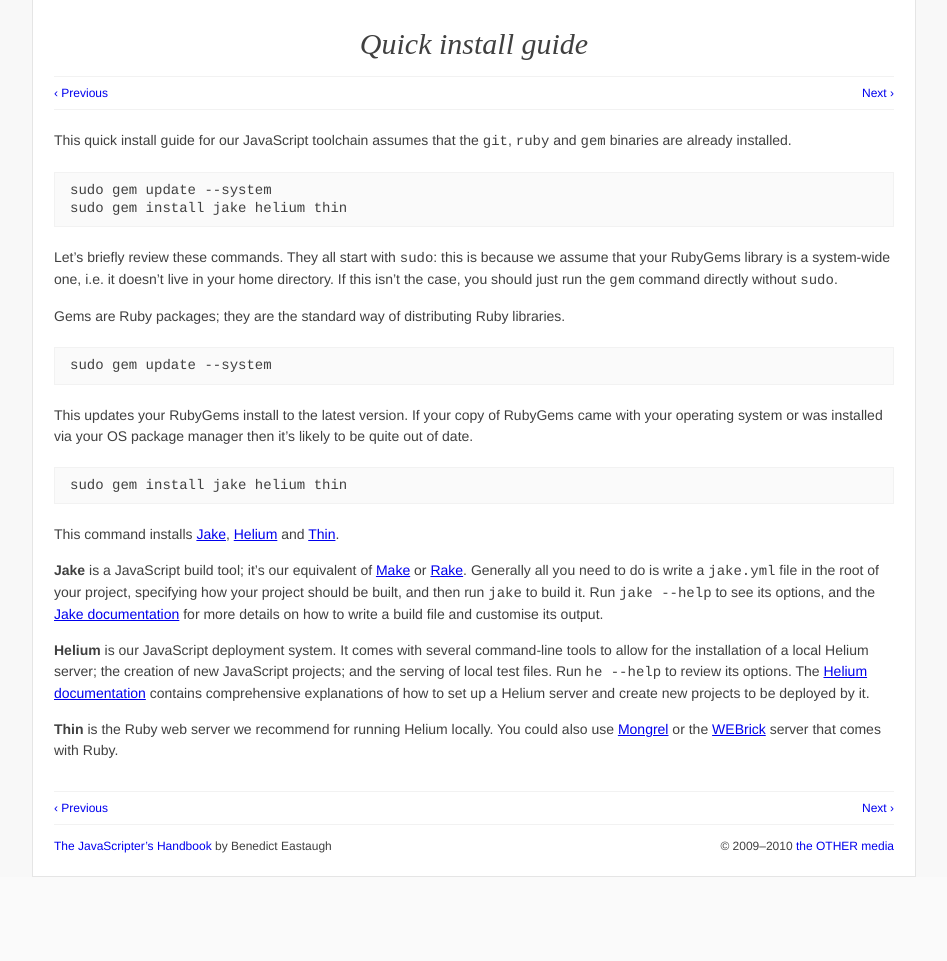
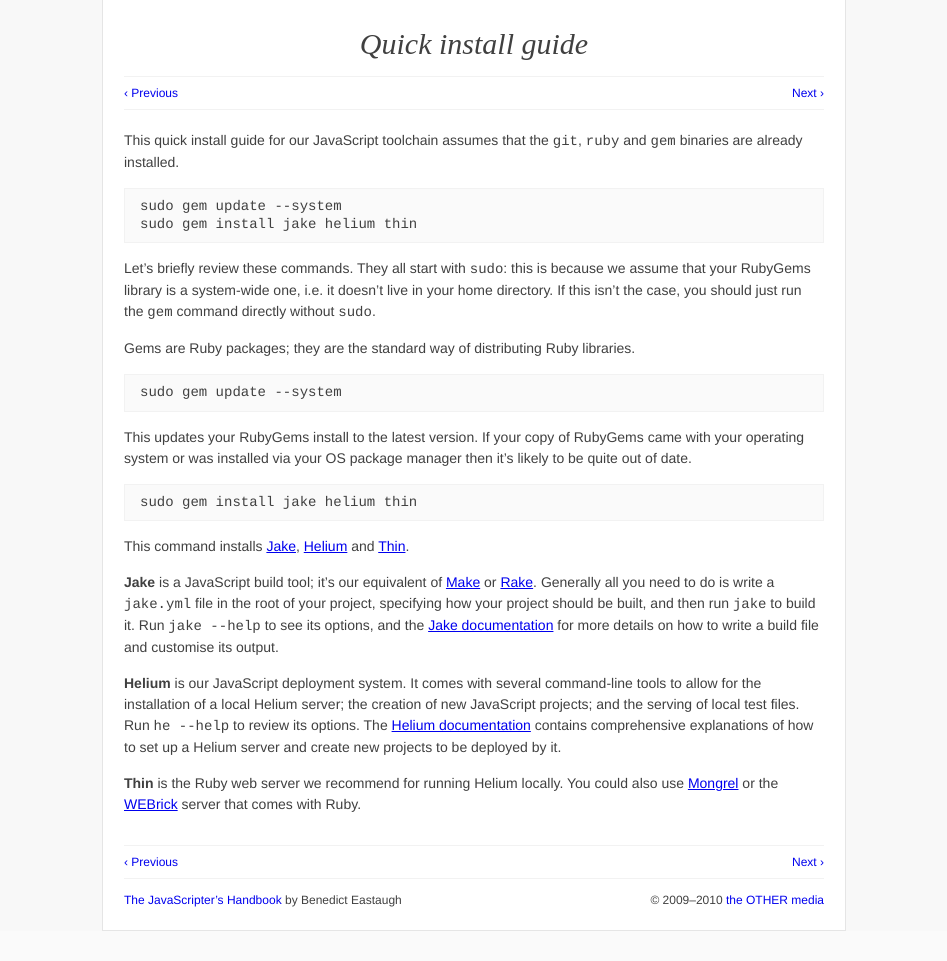
Before and after one commit to othermedia/js-handbook, a Jekyll site: the page built from quick-install.md, in a window 1280 px wide. Shown: the whole page, without its empty margins (166-1113 px from the left). Built offline with Jekyll 4.4.1, drawn with Linux system fonts in a browser that asks for light colours; Markdown is read by kramdown in place of the engine named in the settings; before the commit the page ends 907 px from its top, so only the background shows below that.

Commit message:
Tweak the layout slightly.

```diff
--- a/styles/style.css
+++ b/styles/style.css
@@ -6,7 +6,7 @@
 /* End hide from IE-mac */
 
 html, body {margin:0; border:none; padding:0; background:#fafafa; font-family:Helvetica, Arial, sans-serif; font-size:14px; color:#404040; line-height:1.5;}
-#wrapper {width:60em; margin:0 auto 30px auto; border:1px solid #e5e5e5; border-top:none; padding:1.5em; background:#fff;}
+#wrapper {width:50em; margin:0 auto 30px auto; border:1px solid #e5e5e5; border-top:none; padding:1.5em; background:#fff;}
 
 h1, h2, h3, h4 {margin:0 0 5px 0; font-weight:normal;}
 h1 {margin-bottom:0; border-bottom:1px solid #f2f2f2; padding-bottom:10px; font-size:30px; font-family:'Times New Roman', Times, serif; text-align:center; font-style:italic;}
@@ -18,7 +18,7 @@ ol, ul {padding-left:30px;}
 ul {list-style:circle;}
 ol {list-style:decimal;}
 li {margin:5px 0;}
-pre {margin:20px 0; border:1px solid #f2f2f2; padding:9px 15px; background:#fafafa;}
+pre {margin:15px 0; border:1px solid #f2f2f2; padding:9px 15px; background:#fafafa;}
 code {font-family:Courier, 'Courier New', monospace; font-size:inherit;}
 sup {vertical-align:super;}
 sub {vertical-align:sub;}
```
